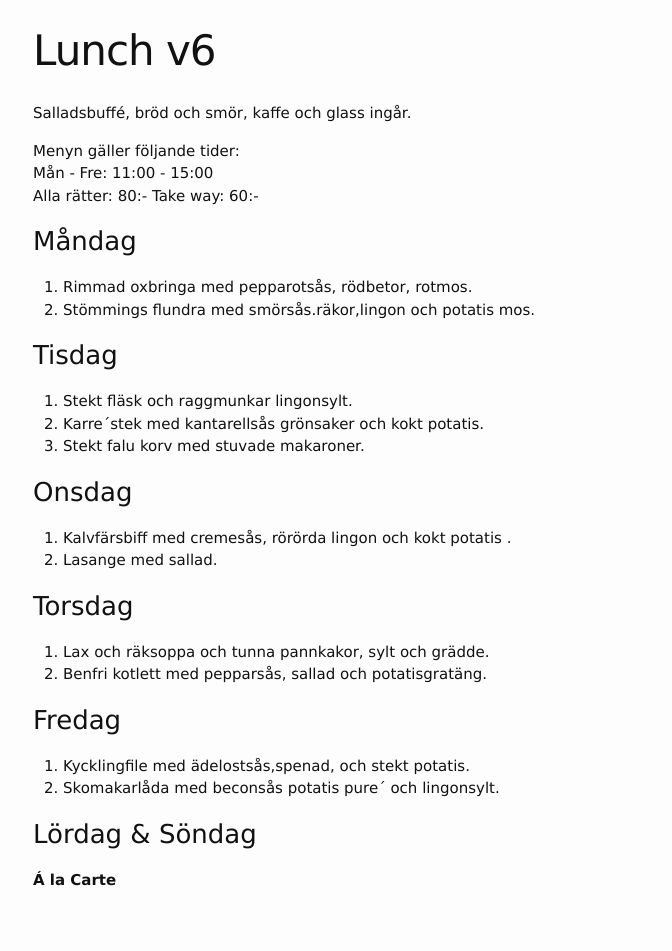
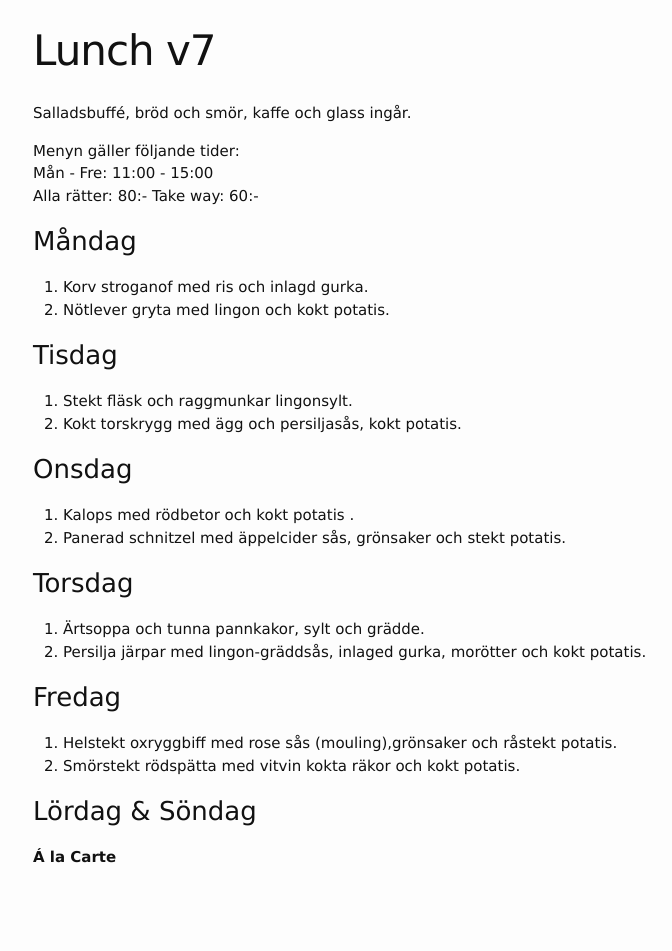
Before and after one commit to FarInn62/farinn62.github.io, a Jekyll site: the page built from lunch.md, in a window 1280 px wide. Shown: the whole page, without its empty margins (237-909 px from the left). Built offline with Jekyll 4.4.1, drawn with Linux system fonts in a browser that asks for light colours; after the commit the page ends 929 px from its top, so only the background shows below that.

Commit message:
Update lunch.md

```diff
--- a/lunch.md
+++ b/lunch.md
@@ -1,6 +1,6 @@
 ---
 layout: foodmenu
-title: Lunch v6
+title: Lunch v7
 permalink: /lunch/
 published: true
 ---
@@ -12,29 +12,28 @@ Alla rätter: 80:- Take way: 60:-
 
 ### Måndag
 
-1. Rimmad oxbringa med pepparotsås, rödbetor, rotmos.
-2. Stömmings flundra med smörsås.räkor,lingon och potatis mos.
+1. Korv stroganof med ris och inlagd gurka.
+2. Nötlever gryta med lingon och kokt potatis.
 
 ### Tisdag
 
 1. Stekt fläsk och raggmunkar lingonsylt.
-2. Karre´stek med kantarellsås grönsaker och kokt potatis.
-3. Stekt falu korv med stuvade makaroner.
+2. Kokt torskrygg med ägg och persiljasås, kokt potatis.
 
 ### Onsdag
 
-1. Kalvfärsbiff med cremesås, rörörda lingon och kokt potatis .
-2. Lasange med sallad.
+1. Kalops med rödbetor och kokt potatis .
+2. Panerad schnitzel med äppelcider sås, grönsaker och stekt potatis.
 
 ### Torsdag
 
-1. Lax och räksoppa och tunna pannkakor, sylt och grädde.
-2. Benfri kotlett med pepparsås, sallad och potatisgratäng.
+1. Ärtsoppa och tunna pannkakor, sylt och grädde.
+2. Persilja järpar med lingon-gräddsås, inlaged gurka, morötter och kokt potatis.
 
 ### Fredag
 
-1. Kycklingfile med ädelostsås,spenad, och stekt potatis.
-2. Skomakarlåda med beconsås potatis pure´ och lingonsylt.
+1. Helstekt oxryggbiff med rose sås (mouling),grönsaker och råstekt potatis.
+2. Smörstekt rödspätta med vitvin kokta räkor och kokt potatis.
 
 
 ### Lördag & Söndag
```
